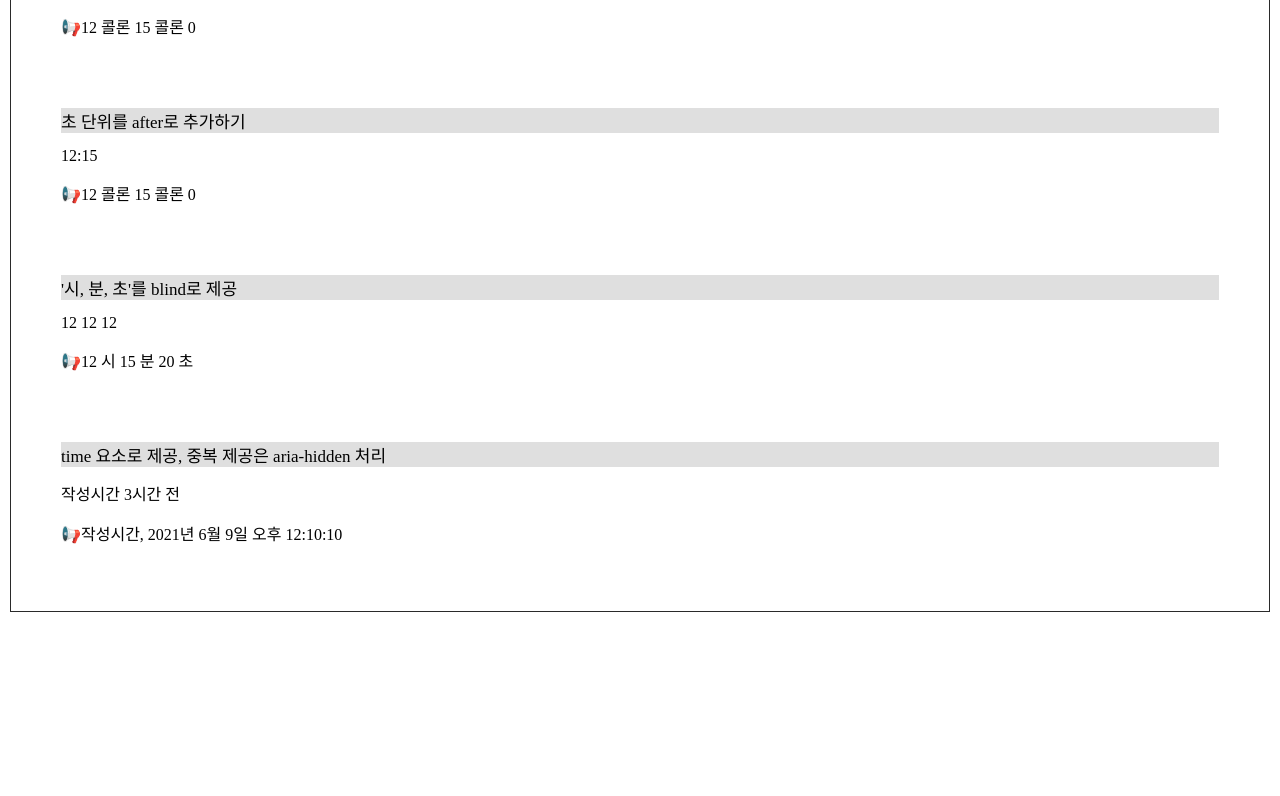
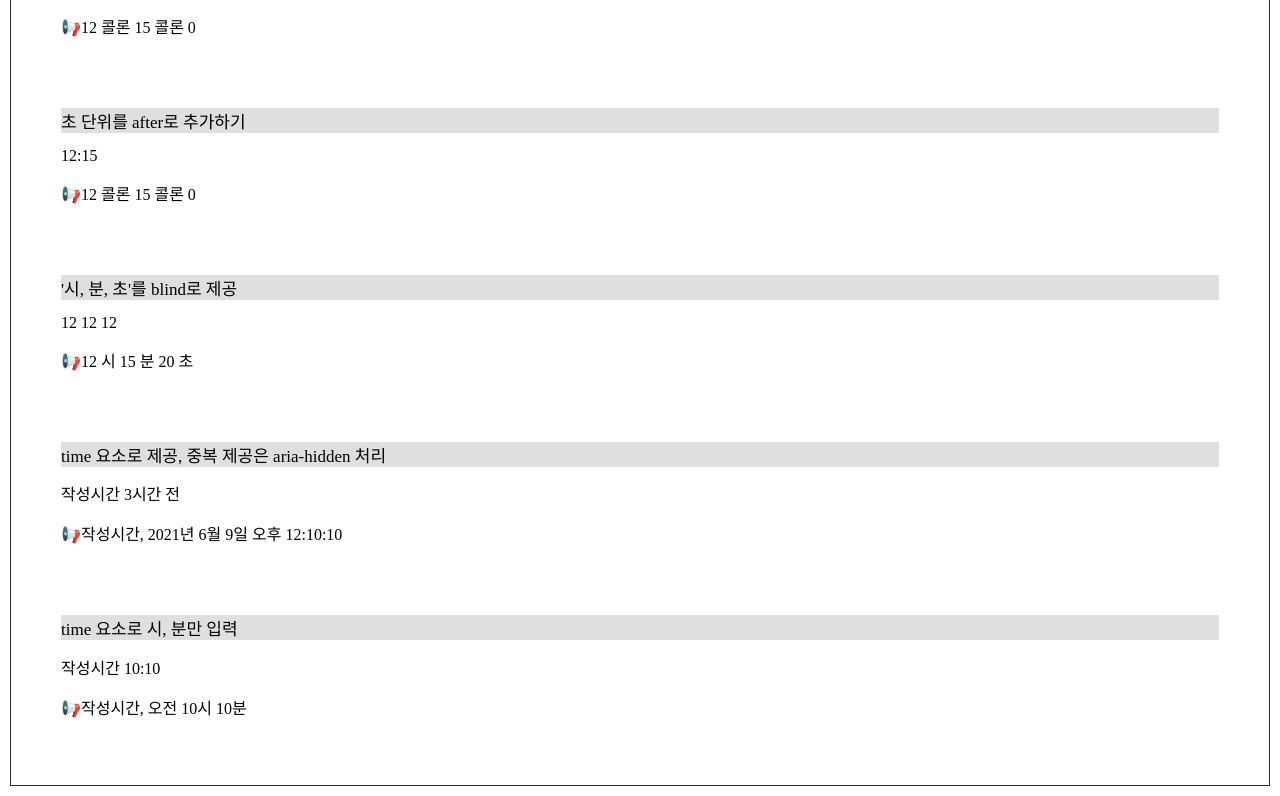
Before and after one commit to vlueviolet/examples, a plain HTML site: page 22/index.html in a window 1280 px wide. Shown: the part 365-1161 px from the top of the page. Before the commit the page ends 987 px from the top, so only its background shows below. Drawn offline with Linux system fonts and the light colour scheme.

Commit message:
:wheelchair: 시분초 테스트

```diff
--- a/22/index.html
+++ b/22/index.html
@@ -44,9 +44,18 @@
         <span class="hm-blind">작성시간</span>
         <span aria-hidden="true">3시간 전</span>
       </time>
-
       <p>📢작성시간, 2021년 6월 9일 오후 12:10:10</p>
     </div>
+
+    <div>
+      <h2>time 요소로 시, 분만 입력</h2>
+      <time datetime="10:10">
+        <span class="hm-blind">작성시간</span>
+        <span aria-hidden="true">10:10</span>
+      </time>
+      <p>📢작성시간, 오전 10시 10분</p>
+    </div>
+
   </section>
 </body>
 </html>
```
